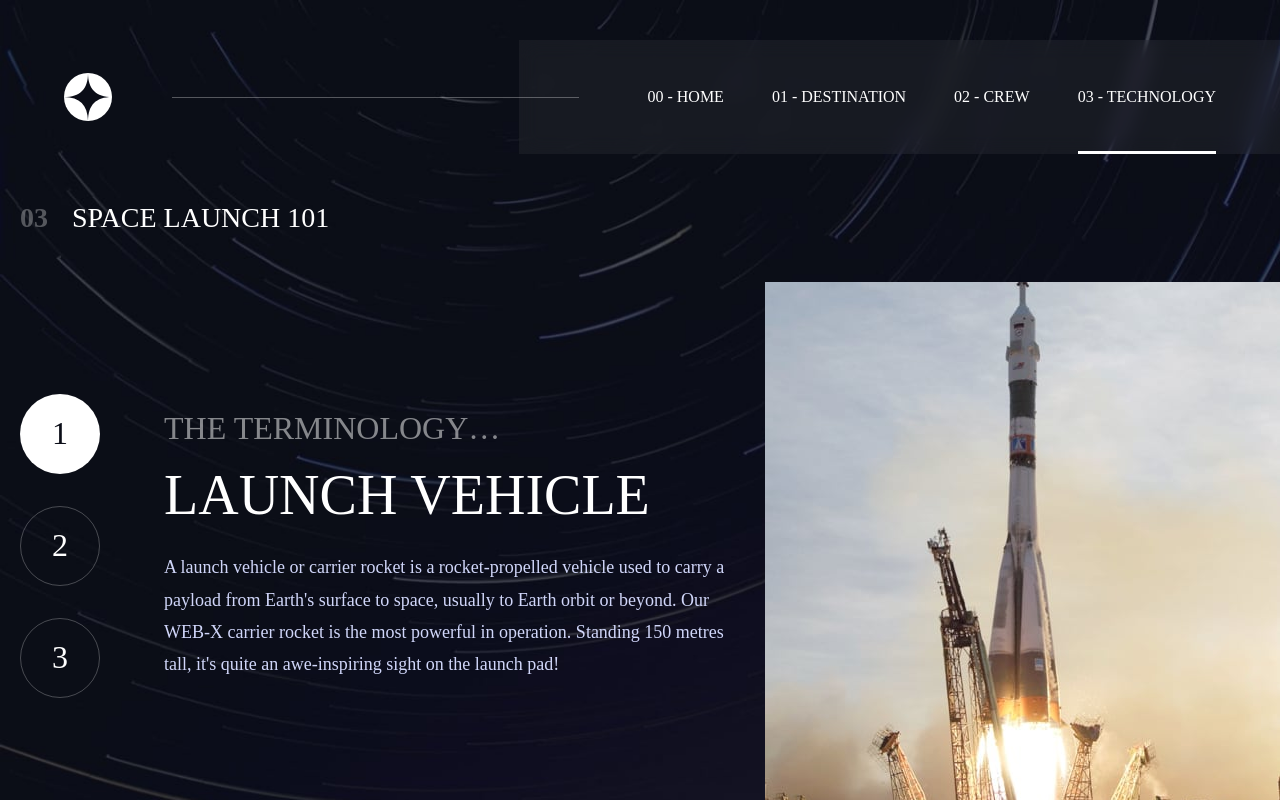
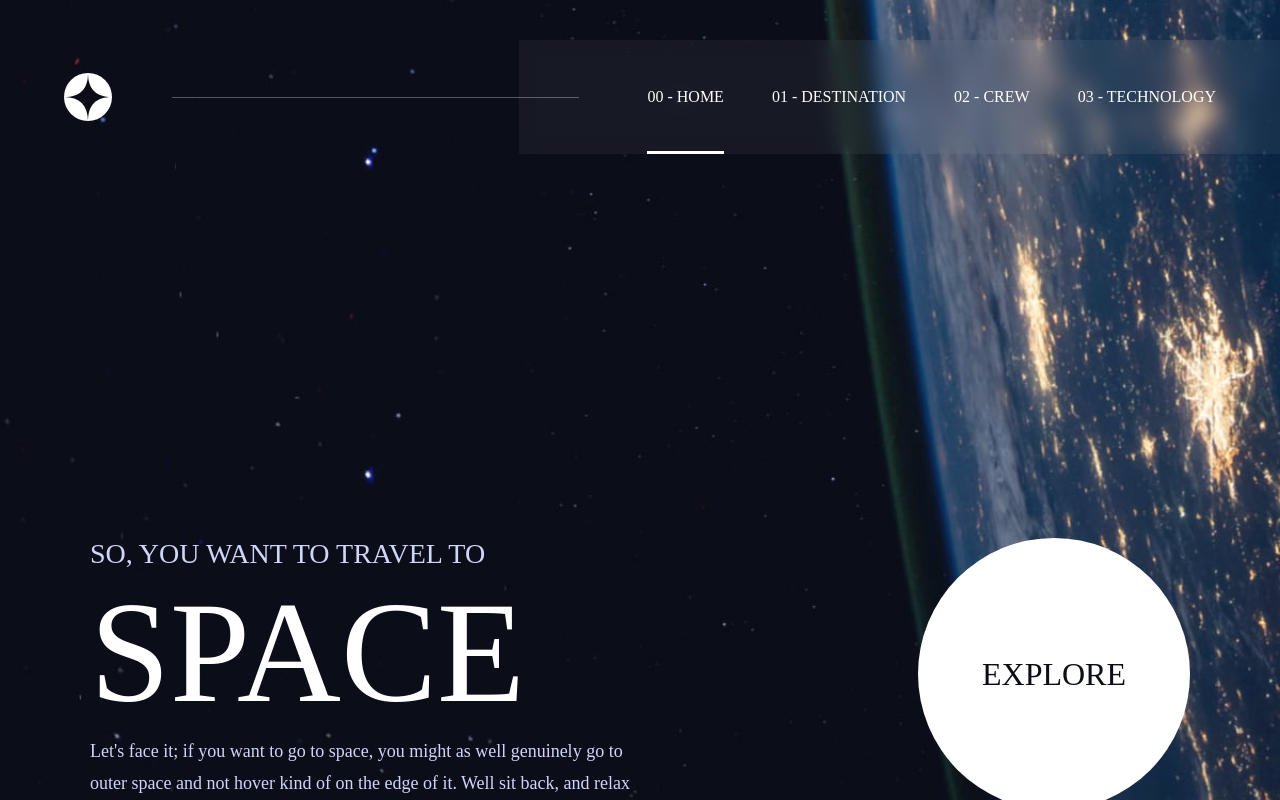
Before and after one commit to gabr7887/10---SpaceTourismWebsite, a React (Vite) app: page / in a window 1280 px wide. Shown: the top 800 px of the page. Built offline with nearby package versions, Linux system fonts and the light colour scheme.

Commit message:
gerado dist

```diff
--- a/package.json
+++ b/package.json
@@ -11,7 +11,8 @@
   },
   "dependencies": {
     "react": "^18.3.1",
-    "react-dom": "^18.3.1"
+    "react-dom": "^18.3.1",
+    "react-router-dom": "^6.27.0"
   },
   "devDependencies": {
     "@eslint/js": "^9.9.0",
--- a/src/App.css
+++ b/src/App.css
@@ -42,9 +42,13 @@
   box-sizing: border-box;
 }
 
-body, ul, p, h1, h2, h3{
+body, ul, p, h1, h2, h3, a{
   padding: 0;
   margin: 0;
+}
+
+a{
+  text-decoration: none;
 }
 
 img{
--- a/src/App.jsx
+++ b/src/App.jsx
@@ -1,4 +1,5 @@
 import './App.css';
+import { BrowserRouter, Routes, Route } from 'react-router-dom';
 import Crew from './components/crew/Crew';
 import Destination from './components/destination/Destination';
 import Home from './components/home/Home';
@@ -6,9 +7,16 @@ import Technology from './components/technology/Technology';
 
 function App() {
   return (
-    <div className="container">
-      <Technology />
-    </div>
+    <BrowserRouter>
+      <div className="container">
+        <Routes>
+          <Route path="/" element={<Home />} />
+          <Route path="/destination" element={<Destination />} />
+          <Route path="/crew" element={<Crew />} />
+          <Route path="/technology" element={<Technology />} />
+        </Routes>
+      </div>
+    </BrowserRouter>
   );
 }
 
--- a/src/components/Nav.jsx
+++ b/src/components/Nav.jsx
@@ -1,4 +1,5 @@
 import React from 'react';
+import { Link } from 'react-router-dom';
 import logo from '../assets/shared/logo.svg';
 import style from './Nav.module.css';
 
@@ -37,13 +38,21 @@ const Nav = ({ active }) => {
           <li className={active === 0 ? style.active : ''}>
             {active === 0 &&
             window.innerWidth >= 530 &&
-            window.innerWidth <= 768
-              ? 'HOME'
-              : '00 - HOME'}
+            window.innerWidth <= 768 ? (
+              <Link to="/">HOME</Link>
+            ) : (
+              <Link to="/">00 - HOME</Link>
+            )}
           </li>
-          <li className={active === 1 ? style.active : ''}>01 - DESTINATION</li>
-          <li className={active === 2 ? style.active : ''}>02 - CREW</li>
-          <li className={active === 3 ? style.active : ''}>03 - TECHNOLOGY</li>
+          <li className={active === 1 ? style.active : ''}>
+            <Link to="/destination">01 - DESTINATION</Link>
+          </li>
+          <li className={active === 2 ? style.active : ''}>
+            <Link to="/crew">02 - CREW</Link>
+          </li>
+          <li className={active === 3 ? style.active : ''}>
+            <Link to="/technology">03 - TECHNOLOGY</Link>
+          </li>
         </ul>
       </nav>
     </div>
--- a/src/components/Nav.module.css
+++ b/src/components/Nav.module.css
@@ -43,10 +43,13 @@
 .navItems li{
   display: block;
   padding: var(--s600) 0;
+  position: relative;
+}
+
+.navItems li a{
   color: var(--white);
   font: var(--font8);
   cursor: pointer;
-  position: relative;
 }
 
 .navItems li::after{
```
Also changed, not shown: 1 other file (tests, documents, lock files or other folders).
